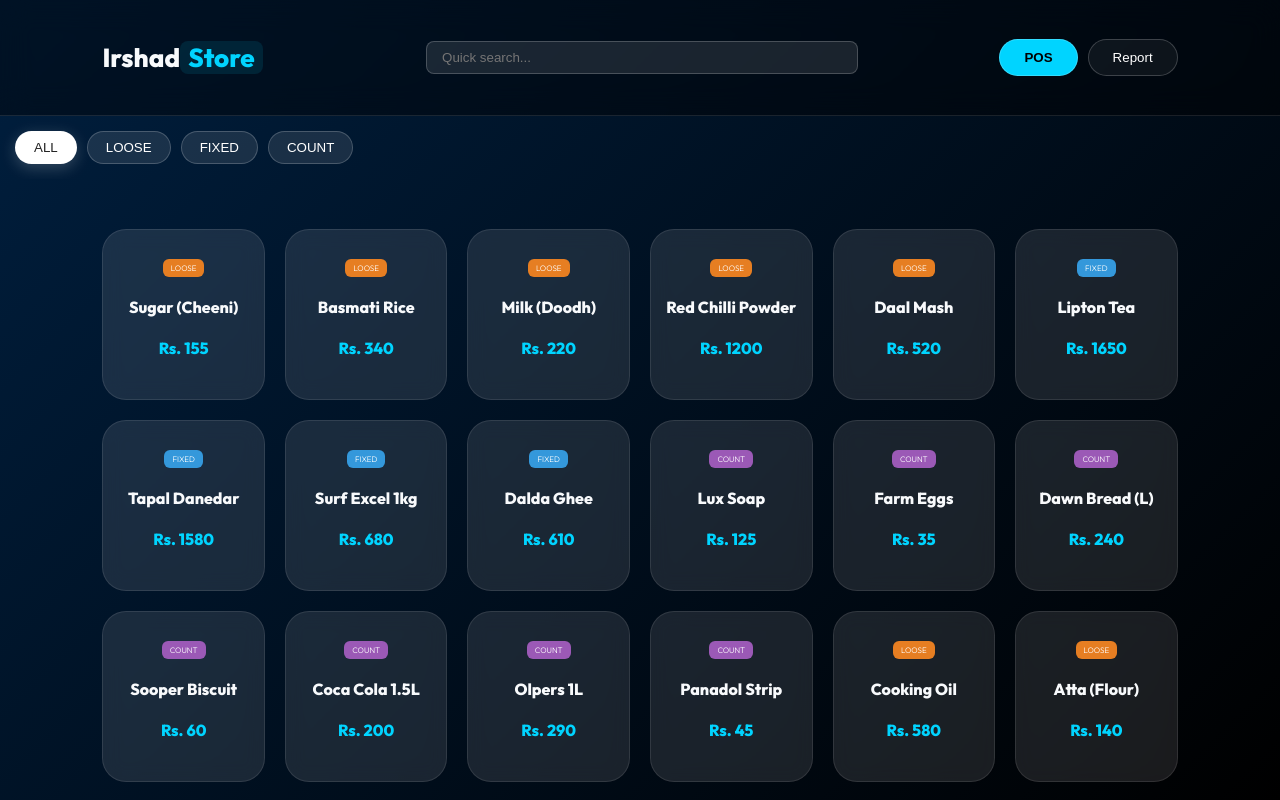
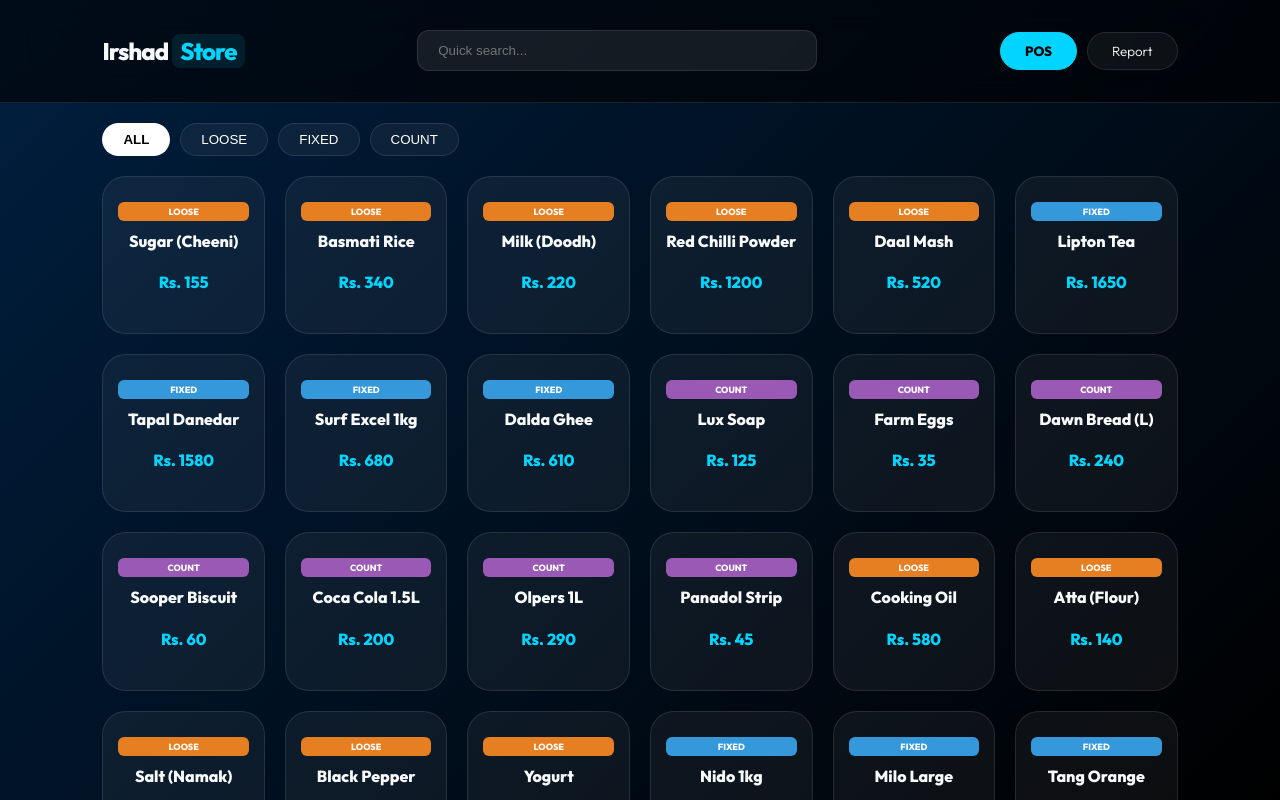
Before and after one commit to Jawad-o0/webtech-project, a React (Create React App) app: page / in a window 1280 px wide. Shown: the top 800 px of the page. Built offline with nearby package versions, Linux system fonts and the light colour scheme.

Commit message:
Update App.css

```diff
--- a/src/App.css
+++ b/src/App.css
@@ -1,293 +1,168 @@
 @import url('https://fonts.googleapis.com/css2?family=Outfit:wght@300;600;800&display=swap');
+
+:root {
+  --primary: #00d4ff;
+  --bg-dark: #000c18;
+  --card-bg: rgba(255, 255, 255, 0.05);
+  --glass-border: rgba(255, 255, 255, 0.1);
+}
+
+* { box-sizing: border-box; }
 
 .app-shell {
   min-height: 100vh;
-  /* Deep Blue and Black Fade */
   background: linear-gradient(135deg, #001f3f 0%, #000000 100%);
   background-attachment: fixed;
   font-family: 'Outfit', sans-serif;
   color: #f8fafc;
+  padding-bottom: 50px;
 }
 
-/* Toast Popup */
-.toast-popup {
-  position: fixed;
-  top: 20px;
-  right: 20px;
-  background: #10b981;
-  color: white;
-  padding: 12px 24px;
-  border-radius: 12px;
-  box-shadow: 0 10px 25px rgba(0,0,0,0.3);
-  z-index: 3000;
-  animation: slideIn 0.3s ease-out;
-}
-
-@keyframes slideIn {
-  from { transform: translateX(100%); opacity: 0; }
-  to { transform: translateX(0); opacity: 1; }
-}
-
-/* Glass Navbar */
+/* --- NAVIGATION --- */
 .glass-nav {
   display: flex; justify-content: space-between; align-items: center;
-  padding: 1.2rem 8%; background: rgba(0, 0, 0, 0.4);
+  padding: 1rem 8%; background: rgba(0, 0, 0, 0.6);
   backdrop-filter: blur(15px); -webkit-backdrop-filter: blur(15px);
-  border-bottom: 1px solid rgba(255, 255, 255, 0.1);
+  border-bottom: 1px solid var(--glass-border);
   position: sticky; top: 0; z-index: 1000;
 }
 
-.logo { font-weight: 800; font-size: 26px; }
-.logo span { color: #00d4ff; background: rgba(0, 212, 255, 0.1); padding: 0 8px; border-radius: 8px; }
+.logo { font-weight: 800; font-size: 24px; letter-spacing: -1px; }
+.logo span { color: var(--primary); background: rgba(0, 212, 255, 0.1); padding: 2px 8px; border-radius: 8px; margin-left: 4px; }
 
 .nav-btns button {
-  background: rgba(255,255,255,0.05); border: 1px solid rgba(255,255,255,0.2);
+  background: var(--card-bg); border: 1px solid var(--glass-border);
   color: white; padding: 10px 24px; border-radius: 50px;
-  cursor: pointer; margin-left: 10px; transition: 0.3s;
+  cursor: pointer; margin-left: 10px; transition: 0.3s; font-family: 'Outfit';
 }
 
-.nav-btns button.active, .nav-btns button:hover { background: #00d4ff; color: #000; font-weight: bold; }
+.nav-btns button.active { background: var(--primary); color: #000; font-weight: 800; border-color: var(--primary); }
 
-/* Grid & Cards */
-.store-grid { display: grid; grid-template-columns: repeat(auto-fill, minmax(150px, 1fr)); gap: 20px; padding: 40px 8%; }
+.nav-search-container { flex: 1; max-width: 400px; margin: 0 30px; }
+.search-input {
+  width: 100%; background: rgba(255,255,255,0.08); border: 1px solid var(--glass-border);
+  padding: 12px 20px; border-radius: 12px; color: white; outline: none; transition: 0.3s;
+}
+.search-input:focus { border-color: var(--primary); background: rgba(255,255,255,0.12); }
+
+/* --- PERFORMANCE & ANALYTICS --- */
+.performance-card {
+  margin: 30px 8% 10px; background: var(--card-bg);
+  padding: 20px; border-radius: 20px; border: 1px solid var(--glass-border);
+}
+
+.goal-info { display: flex; justify-content: space-between; margin-bottom: 12px; font-weight: 600; font-size: 0.9rem; }
+
+.progress-container {
+  height: 12px; background: rgba(255,255,255,0.1); border-radius: 20px; overflow: hidden;
+}
+
+.progress-bar {
+  height: 100%; background: linear-gradient(90deg, #00d4ff, #0055ff);
+  transition: width 1s cubic-bezier(0.4, 0, 0.2, 1);
+  box-shadow: 0 0 15px rgba(0, 212, 255, 0.4);
+}
+
+.revenue-glass {
+  display: grid; grid-template-columns: 1fr 1fr 1.5fr 0.5fr;
+  gap: 15px; padding: 15px 8%;
+}
+
+.stat {
+  background: var(--card-bg); padding: 20px; border-radius: 24px;
+  border: 1px solid var(--glass-border); text-align: center;
+  display: flex; flex-direction: column; justify-content: center;
+}
+
+.stat span { font-size: 0.8rem; opacity: 0.6; text-transform: uppercase; letter-spacing: 1px; margin-bottom: 5px; }
+.stat h2 { margin: 0; font-size: 1.6rem; font-weight: 800; }
+
+.stat.accent { background: #79e0f5; color: #004e64; border: none; }
+
+.export-btn {
+  background: #27ae60; color: white; border: none; border-radius: 20px;
+  font-weight: 800; cursor: pointer; transition: 0.3s;
+}
+.export-btn:hover { background: #2ecc71; transform: translateY(-2px); }
+
+/* --- STORE GRID --- */
+.filter-pills { display: flex; gap: 10px; padding: 20px 8%; overflow-x: auto; scrollbar-width: none; }
+.pill-btn {
+  background: var(--card-bg); border: 1px solid var(--glass-border);
+  color: white; padding: 8px 20px; border-radius: 50px; cursor: pointer; white-space: nowrap;
+}
+.pill-btn.active { background: white; color: black; font-weight: 800; }
+
+.store-grid { display: grid; grid-template-columns: repeat(auto-fill, minmax(160px, 1fr)); gap: 20px; padding: 0 8% 40px; }
 
 .item-card {
-  background: rgba(255, 255, 255, 0.1); backdrop-filter: blur(10px);
-  border: 1px solid rgba(255,255,255,0.1); border-radius: 24px;
-  padding: 25px 10px; text-align: center; cursor: pointer; transition: 0.3s;
+  background: var(--card-bg); border: 1px solid var(--glass-border);
+  border-radius: 24px; padding: 25px 15px; text-align: center;
+  cursor: pointer; transition: 0.3s; position: relative; overflow: hidden;
 }
+.item-card:hover { transform: translateY(-5px); border-color: var(--primary); background: rgba(255,255,255,0.08); }
 
-.item-card:hover { transform: translateY(-5px); background: rgba(255, 255, 255, 0.2); border-color: #00d4ff; }
-
-.badge { font-size: 8px; padding: 4px 8px; border-radius: 6px; color: white; text-transform: uppercase; margin-bottom: 10px; display: inline-block; }
+.badge { font-size: 9px; padding: 4px 10px; border-radius: 6px; color: white; text-transform: uppercase; font-weight: 800; }
 .badge.loose { background: #e67e22; }
 .badge.fixed { background: #3498db; }
 .badge.count { background: #9b59b6; }
-.icon { font-size: 40px; margin-bottom: 10px; display: block; }
 
-/* Modal Glass Style */
-.overlay { position: fixed; top: 0; left: 0; width: 100%; height: 100%; background: rgba(0, 0, 0, 0.8); backdrop-filter: blur(10px); display: flex; justify-content: center; align-items: center; z-index: 2000; }
+/* --- TABLE --- */
+.table-glass { margin: 10px 8%; background: var(--card-bg); border-radius: 24px; border: 1px solid var(--glass-border); overflow: hidden; }
+table { width: 100%; border-collapse: collapse; }
+th { background: rgba(255,255,255,0.03); padding: 18px 20px; text-align: left; font-size: 0.9rem; opacity: 0.6; }
+td { padding: 18px 20px; border-top: 1px solid rgba(255,255,255,0.05); font-weight: 600; }
 
-.glass-modal {
-  background: #ffffff; color: #1e293b; border-radius: 35px; padding: 40px; width: 90%; max-width: 400px;
+.delete-btn {
+  background: rgba(239, 68, 68, 0.1); color: #ef4444; border: 1px solid rgba(239, 68, 68, 0.2);
+  padding: 8px 16px; border-radius: 10px; cursor: pointer; transition: 0.3s; font-weight: 800;
+}
+.delete-btn:hover { background: #ef4444; color: white; }
+
+/* --- MODAL & TOGGLE --- */
+.overlay { position: fixed; inset: 0; background: rgba(0, 0, 0, 0.85); backdrop-filter: blur(10px); display: flex; justify-content: center; align-items: center; z-index: 2000; }
+
+.cool-modal {
+  background: #0f172a; color: white; border-radius: 35px; padding: 35px;
+  width: 90%; max-width: 400px; border: 1px solid var(--primary);
+  box-shadow: 0 0 50px rgba(0, 212, 255, 0.2); animation: pop 0.3s ease;
 }
 
-.manual-input input { width: 100%; font-size: 36px; border: none; border-bottom: 2px solid #00d4ff; text-align: center; margin-bottom: 20px; outline: none; }
+@keyframes pop { from { transform: scale(0.9); opacity: 0; } to { transform: scale(1); opacity: 1; } }
 
-/* Report & Table */
-.revenue-glass { display: flex; gap: 20px; padding: 40px 8%; }
-.stat { background: rgba(255,255,255,0.05); padding: 25px; border-radius: 24px; flex: 1; text-align: center; border: 1px solid rgba(255,255,255,0.1); }
-.stat.accent { background: #79e0f5; color: rgb(29, 160, 29); }
-
-.table-glass { margin: 0 8%; background: rgba(255,255,255,0.03); border-radius: 30px; border: 1px solid rgba(255,255,255,0.1); overflow: hidden; }
-table { width: 100%; border-collapse: collapse; }
-th { background: rgba(255,255,255,0.05); padding: 20px; text-align: left; }
-td { padding: 18px 20px; border-top: 1px solid rgba(255,255,255,0.05); }
-
-.delete-btn { background: #ef4444; color: white; border: none; padding: 8px 12px; border-radius: 8px; cursor: pointer; font-size: 12px; }
-.delete-btn:hover { background: #b91c1c; }
-
-/* --- ENHANCED TOAST (Top Right) --- */
-.toast-popup {
-  position: fixed;
-  top: 25px;
-  right: 25px;
-  z-index: 9999;
-  background: rgba(16, 185, 129, 0.95);
-  backdrop-filter: blur(10px);
-  border: 1px solid rgba(255, 255, 255, 0.2);
-  padding: 15px 25px;
-  border-radius: 20px;
-  box-shadow: 0 15px 35px rgba(0, 0, 0, 0.4);
-  animation: slideInRight 0.4s cubic-bezier(0.18, 0.89, 0.32, 1.28);
+.manual-input input {
+  width: 100%; font-size: 42px; border: none; background: transparent;
+  border-bottom: 2px solid var(--primary); text-align: center; color: white;
+  margin: 20px 0; outline: none; font-weight: 800; font-family: 'Outfit';
 }
 
-@keyframes slideInRight {
-  from { transform: translateX(120%); opacity: 0; }
-  to { transform: translateX(0); opacity: 1; }
+.unit-toggle-container {
+  position: relative; display: flex; background: rgba(0,0,0,0.3);
+  border-radius: 16px; padding: 5px; height: 55px; margin-top: 15px;
 }
 
-.toast-content { display: flex; align-items: center; gap: 15px; }
-.toast-icon { font-size: 24px; }
-.toast-text strong { display: block; font-size: 14px; text-transform: uppercase; }
-.toast-text p { margin: 0; font-size: 13px; opacity: 0.9; }
+.unit-slider {
+  position: absolute; top: 5px; left: 5px; width: calc(50% - 5px); height: calc(100% - 10px);
+  background: var(--primary); border-radius: 12px; transition: 0.4s cubic-bezier(0.18, 0.89, 0.32, 1.28);
+}
+.unit-slider.shift { transform: translateX(100%); }
 
-/* --- ENHANCED MODAL --- */
-.cool-modal {
-  background: rgba(15, 23, 42, 0.95); /* Deep dark navy */
-  color: white;
-  border-radius: 40px;
-  padding: 40px;
-  width: 95%;
-  max-width: 420px;
-  position: relative;
-  overflow: hidden;
-  border: 1px solid rgba(0, 212, 255, 0.3);
-  box-shadow: 0 0 50px rgba(0, 212, 255, 0.15);
-  animation: modalPop 0.3s ease-out;
+.unit-btn {
+  flex: 1; background: transparent; border: none; color: white;
+  font-weight: 800; cursor: pointer; z-index: 2; transition: 0.3s;
 }
-
-@keyframes modalPop {
-  from { transform: scale(0.8); opacity: 0; }
-  to { transform: scale(1); opacity: 1; }
-}
-
-.modal-accent {
-  position: absolute; top: 0; left: 0; width: 100%; height: 6px;
-  background: linear-gradient(90deg, #00d4ff, #0055ff);
-}
-
-.modal-emoji { font-size: 60px; display: block; margin-bottom: 10px; }
+.unit-btn.active { color: #000; }
 
 .confirm-cool {
   width: 100%; padding: 18px; border-radius: 18px; border: none;
-  background: #00d4ff; color: #000; font-weight: 800; font-size: 18px;
-  cursor: pointer; margin-top: 20px; transition: 0.3s;
-  box-shadow: 0 10px 20px rgba(0, 212, 255, 0.3);
+  background: var(--primary); color: #000; font-weight: 800; font-size: 18px;
+  cursor: pointer; margin-top: 25px; box-shadow: 0 10px 20px rgba(0, 212, 255, 0.3);
 }
 
-.confirm-cool:hover {
-  transform: scale(1.02);
-  box-shadow: 0 0 30px rgba(0, 212, 255, 0.6);
+/* --- TOAST --- */
+.toast-popup {
+  position: fixed; top: 25px; right: 25px; background: #10b981;
+  padding: 15px 25px; border-radius: 18px; box-shadow: 0 10px 30px rgba(0,0,0,0.5);
+  animation: slide 0.4s ease; z-index: 3000;
 }
-
-.cancel-cool {
-  width: 100%; padding: 12px; margin-top: 10px;
-  background: transparent; color: rgba(255,255,255,0.5);
-  border: none; cursor: pointer; font-size: 14px;
-}
-
-.pack-grid button {
-  background: rgba(255,255,255,0.1); color: white; border: 1px solid rgba(255,255,255,0.1);
-  padding: 15px; border-radius: 12px; cursor: pointer; transition: 0.2s;
-}
-
-.pack-grid button.sel { background: #00d4ff; color: #000; border-color: #00d4ff; }
-
-/* --- NEW MODERN UNIT TOGGLE SYSTEM --- */
-.unit-toggle-container {
-  position: relative;
-  display: flex;
-  background: rgba(0, 0, 0, 0.2);
-  border: 1px solid rgba(255, 255, 255, 0.1);
-  border-radius: 16px;
-  padding: 4px;
-  margin-top: 20px;
-  width: 100%;
-  height: 50px;
-  overflow: hidden;
-}
-
-.unit-btn {
-  flex: 1;
-  background: transparent;
-  border: none;
-  color: rgba(255, 255, 255, 0.6);
-  font-weight: 600;
-  font-size: 14px;
-  cursor: pointer;
-  z-index: 2;
-  transition: color 0.3s ease;
-  text-transform: uppercase;
-  font-family: 'Outfit', sans-serif;
-}
-
-.unit-btn.active {
-  color: #000 !important; /* Forces text to be black when background is blue */
-}
-
-.unit-slider {
-  position: absolute;
-  top: 4px;
-  left: 4px;
-  width: calc(50% - 4px);
-  height: calc(100% - 8px);
-  background: linear-gradient(135deg, #00d4ff 0%, #008fb3 100%);
-  border-radius: 12px;
-  z-index: 1;
-  transition: transform 0.4s cubic-bezier(0.68, -0.55, 0.265, 1.55);
-  box-shadow: 0 4px 15px rgba(0, 212, 255, 0.4);
-}
-
-.unit-slider.shift {
-  transform: translateX(100%);
-}
-.filter-pills {
-  display: flex;
-  gap: 10px;
-  padding: 15px;
-  overflow-x: auto;
-  margin-bottom: 10px;
-}
-
-.pill-btn {
-  background: rgba(255, 255, 255, 0.1);
-  border: 1px solid rgba(255, 255, 255, 0.2);
-  color: white;
-  padding: 8px 18px;
-  border-radius: 20px;
-  cursor: pointer;
-  white-space: nowrap;
-  transition: all 0.3s ease;
-}
-
-.pill-btn.active {
-  background: white;
-  color: #222;
-  box-shadow: 0 4px 15px rgba(255, 255, 255, 0.2);
-}
-
-.nav-search-container {
-  flex: 1;
-  max-width: 400px;
-  margin: 0 20px;
-}
-
-.search-input {
-  width: 100%;
-  background: rgba(255, 255, 255, 0.1);
-  border: 1px solid rgba(255, 255, 255, 0.2);
-  border-radius: 8px;
-  padding: 8px 15px;
-  color: white;
-  outline: none;
-}
-
-.export-btn {
-  background: #27ae60;
-  color: white;
-  border: none;
-  padding: 10px 20px;
-  border-radius: 8px;
-  cursor: pointer;
-  font-weight: bold;
-}
-.performance-card {
-  margin: 20px 8% 0;
-  background: rgba(255, 255, 255, 0.05);
-  padding: 20px;
-  border-radius: 20px;
-  border: 1px solid rgba(255, 255, 255, 0.1);
-}
-
-.goal-info {
-  display: flex;
-  justify-content: space-between;
-  font-size: 0.9rem;
-  margin-bottom: 10px;
-  opacity: 0.8;
-}
-
-.progress-container {
-  height: 8px;
-  background: rgba(255, 255, 255, 0.1);
-  border-radius: 10px;
-  overflow: hidden;
-}
-
-.progress-bar {
-  height: 100%;
-  background: linear-gradient(90deg, #00d4ff, #0055ff);
-  box-shadow: 0 0 15px rgba(0, 212, 255, 0.5);
-  transition: width 1s ease-in-out;
-}
+@keyframes slide { from { transform: translateX(100%); } to { transform: translateX(0); } }
```
